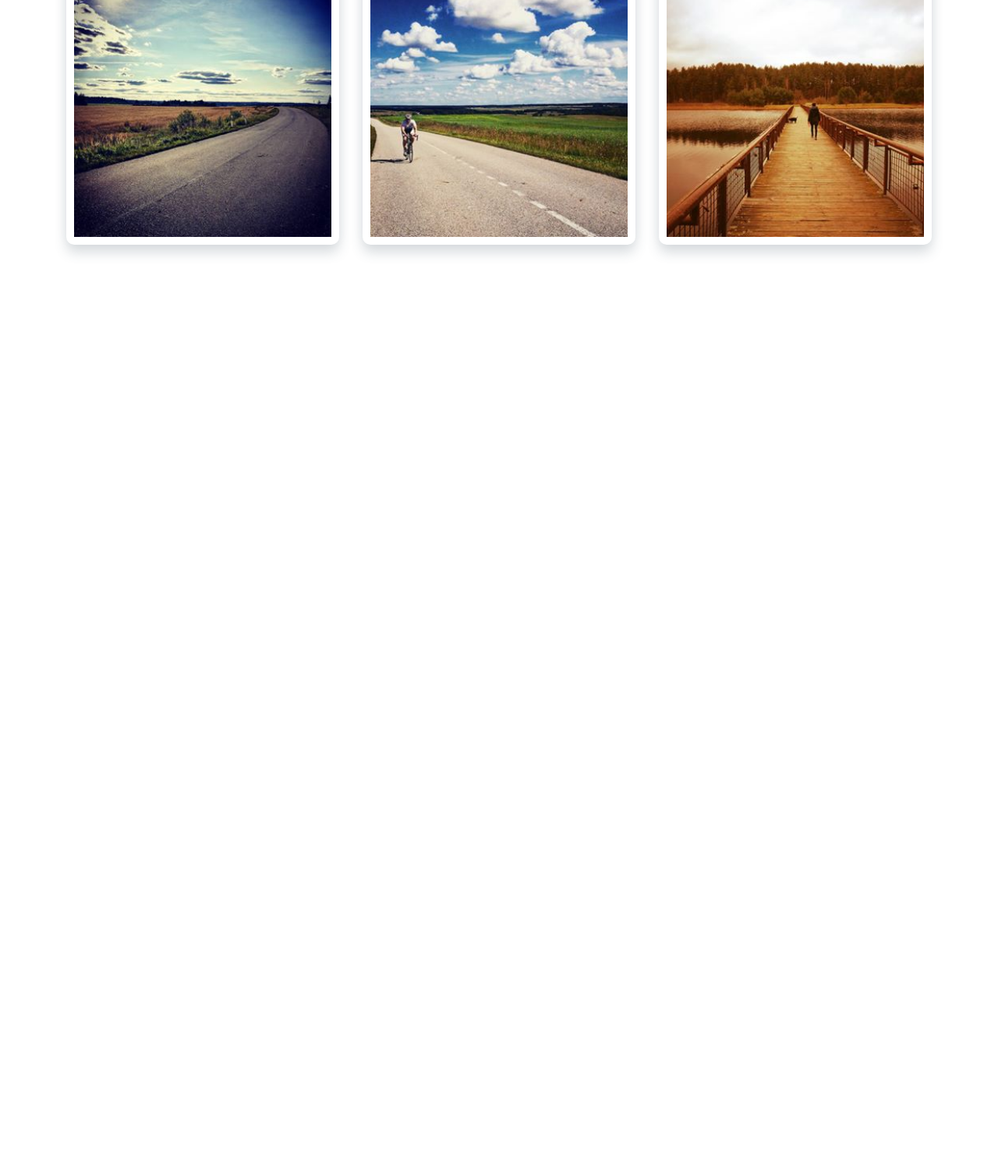
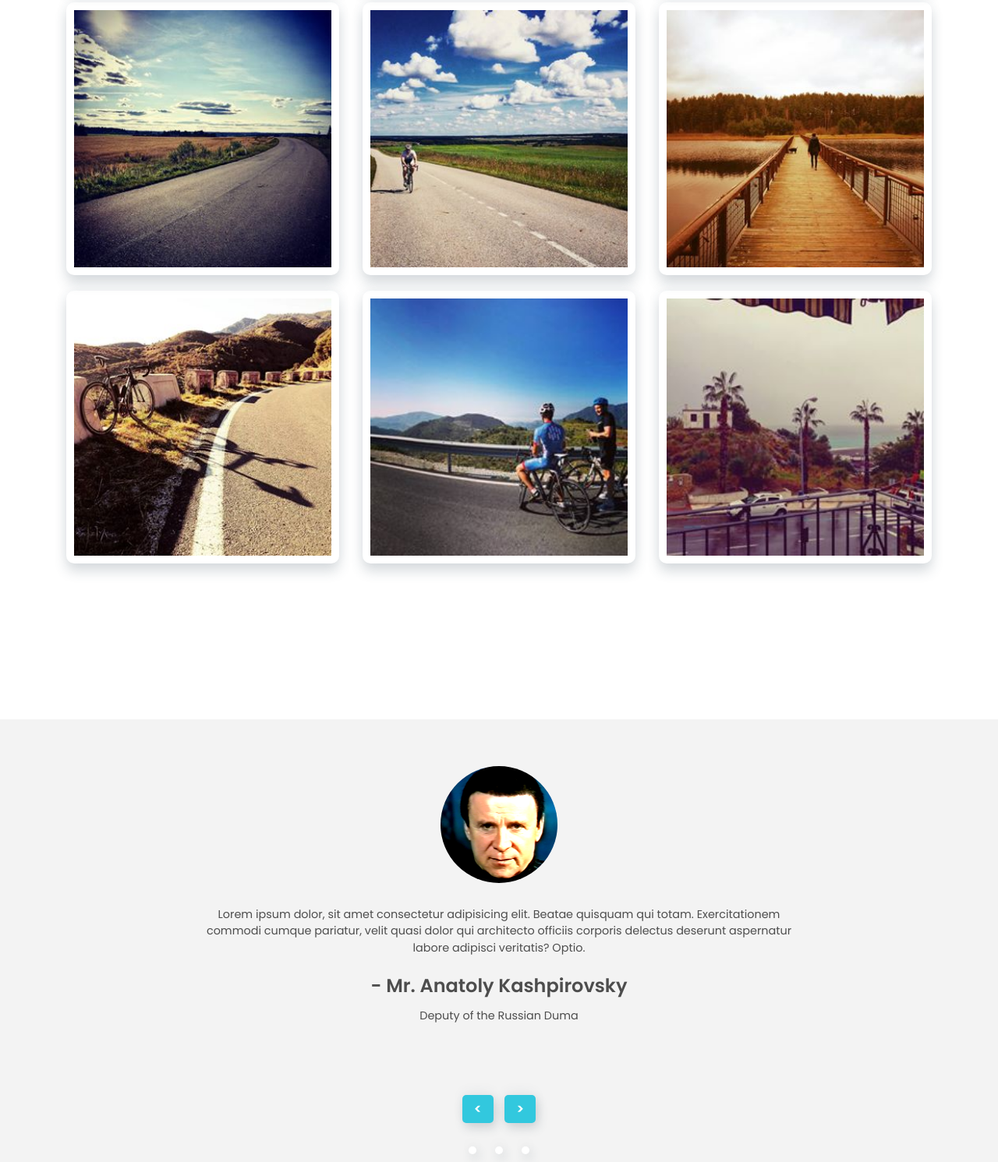
Before and after one commit to aistis/portfolio, a plain HTML site: page index.html in a window 1280 px wide. Shown: the part 4777-6268 px from the top of the page at 78% size. Before the commit the page ends 5291 px from the top, so only its background shows below. Drawn offline with nearby package versions, Linux system fonts and the light colour scheme.

Commit message:
6th day
- Portfolio section
- Draft of tetimonials

```diff
--- a/css/main.css
+++ b/css/main.css
@@ -170,6 +170,8 @@ header i   {
 header.scroll   {
     background-color: white;
 
+    box-shadow:  rgba(0,184,224,0.4) 3px -12px 66px,
+                 rgba(0,184,224,0.05) 0 -5px 36px;
 }
     header.scroll a   {
         color: #3f3f3f;
@@ -434,7 +436,7 @@ header a:hover {
 
     #display-portfolio .box>.dim-visible {
         visibility: visible;
-        padding: 10px;
+        padding: 20px;
         position: absolute;
         height: calc(100% - 20px);
         width: calc(100% - 20px);
@@ -444,6 +446,15 @@ header a:hover {
     #display-portfolio .box {
         position: relative;
     }
+
+        #display-portfolio > div > .singular {
+            animation: 5s linear shrink;
+        }
+        @keyframes shrink {
+            0% {width: 100%; height: 100%;}
+            100% {width: 50px; height: 50px;}
+        }
+
     #display-portfolio img {
         width: 100%;
     }
@@ -467,6 +478,77 @@ header a:hover {
         border-radius: 20px;
 
     }
+/**********************************************
+******************TESTIMONIALS*****************
+***********************************************/
+#testimonials {
+     background-color: rgb(243, 243, 243);
+ }
+
+#testimonials .img {
+    width: 150px;
+    height: 150px;
+    border-radius: 75px;
+    background-image: url(../assets/kaspirovskij.jpg);
+    background-size: cover;
+    background-position: center;
+    filter: contrast(2);
+    margin-left: calc(50% - 75px);
+    margin-bottom: 30px;
+}
+
+#testimonials p {
+    margin: 10px 0;
+    color: #4d4d4d;
+}
+    #testimonials p:nth-child(3) {
+        font-size: 1.5em;
+        font-weight: 600;
+        margin-top: 20px;
+    }
+
+.testimonial {
+    padding: 60px 20%;
+    text-align: center;
+}
+
+.controls {
+    text-align: center;
+}
+
+.arrow {
+    padding: 20px 0;
+}
+
+.arrow > div {
+    text-align: center;
+    padding: 5px 5px;
+    margin: 0 5px;
+    width: 40px;
+    background-color: #32c8de;
+    display: inline-block;
+    border-radius: 5px;
+    font-size: 1.1em;
+    font-weight: 600;
+    text-transform: uppercase;
+    text-decoration: none;
+    color: white;
+    box-shadow: rgba(58,78,95,0.2) 3px 6px 13px, rgba(58,78,95,0.05) 0 -5px 15px;
+}
+    .arrow > div:hover {
+        cursor: pointer;
+    }
+
+.crumb {
+    width: 10px;
+    height: 10px;
+    border-radius: 5px;
+    background-color: white;
+    margin: 10px;
+    display: inline-block;
+    box-shadow: rgba(58,78,95,0.2) 3px 6px 13px, rgba(58,78,95,0.05) 0 -5px 15px;
+}
+
 
 /**********************************************
 **********************BLOG*********************
--- a/index.html
+++ b/index.html
@@ -159,14 +159,45 @@
                         </div>
                     </div>
                     <div id="display-portfolio" class="row">
-                        <!-- buildFiltters goes here -->
+                        <!-- buildProjects goes here -->
                     </div>
                 </div>
             </div>
         </section>
     <!-- Portfolio section ends -->
 
-    <!-- Blog begisn -->
+    <!-- Testimonials begins -->
+    <section id="testimonials">
+        <div class="swiper">
+            <div class="sheet">
+                <!-- <div class="contaiter">
+                    <div class="col-12"> -->
+                        <div class="testimonial">
+                            <div class="img"></div>
+                            <p>Lorem ipsum dolor, sit amet consectetur adipisicing elit. Beatae quisquam qui totam. Exercitationem commodi cumque pariatur, velit quasi dolor qui architecto officiis corporis delectus deserunt aspernatur labore adipisci veritatis? Optio.</p>
+                            <p>- Mr. Anatoly Kashpirovsky</p>
+                            <p>Deputy of the Russian Duma</p>
+                        </div>
+
+                    <!-- </div>
+                </div> -->
+            </div>
+            <div class="controls">
+                <div class="arrow">
+                    <div data-action="left"><</div>
+                    <div data-action="right">></div>
+                </div>
+                <div class="position">
+                    <div class="crumb"></div>
+                    <div class="crumb"></div>
+                    <div class="crumb"></div>
+                </div>
+            </div>
+        </div>
+    </section>
+    <!-- Testimonials ends -->
+
+    <!-- Blog begins -->
     <section id="blog"></section>
     <!-- Blog ends -->
 
--- a/js/actions.js
+++ b/js/actions.js
@@ -6,7 +6,8 @@ $(document).ready(function (){
     buildServices(services);
     buildEducation(education);
     buildWork(work);
-    buildProjects();
+    buildFilter(projects);
+    buildProjects(projects);
     $('a').click(function() {
         $('#navbarSupportedContent > ul > li > a').removeClass('active');
         // pasirasyti if'a kuris patikrintu ar as nespaudziu and logotipo ir jei spaudziu, akd uzsetintu pradiniam linkui ACTIVE
@@ -18,13 +19,17 @@ $(document).ready(function (){
             $(this).addClass(`hot`)
             $(this).children('div').toggleClass(`dim-hidden dim-visible`)
             $(this).children('img').addClass(`dim-30`)
-        }
-    );
+    });
     $('#display-portfolio .box').mouseleave(
         function () {
             $(this).removeClass(`hot`)
             $(this).addClass(`cold`)
             $(this).children('img').removeClass(`dim-30`)
+    });
+    $(`#portfolio-filter > div > ul > li`).click(function (e) {
+        e.preventDefault();
+        var tag = ($(this).attr(`data-tag`))
+        filterProjects(tag, projects)
     });
 });
 
@@ -35,12 +40,4 @@ $(window).scroll(function() {
     if ($(this).scrollTop() < 50) {
         initialNavigation();
     }
-    // $('#display-portfolio>.box').hover(
-
-    //         $('#display-portfolio>.box>.dim').toggleClass(`dim-hidden`, `dim-visible`)
-
-    //     // function () {
-    //     //     $('#display-portfolio>.box>.dim').css(`visibility`, `hidden`);
-    //     // }
-    // );
 });
--- a/js/data.js
+++ b/js/data.js
@@ -39,16 +39,16 @@ var work = {
 }
 
 var projects = {
-    1:  {tag: 'illustration',     img: 'assets/projects/1.jpg'},
-    2:  {tag: 'photoshop',        img: 'assets/projects/2.jpg'},
-    3:  {tag: 'photoshop',        img: 'assets/projects/3.jpg'},
-    4:  {tag: 'illustration',     img: 'assets/projects/4.jpg'},
-    5:  {tag: 'photoshop',        img: 'assets/projects/5.jpg'},
-    6:  {tag: 'illustration',     img: 'assets/projects/6.jpg'},
-    7:  {tag: 'website',          img: 'assets/projects/7.jpg'},
-    8:  {tag: 'website',          img: 'assets/projects/8.jpg'},
-    9:  {tag: 'app',              img: 'assets/projects/9.jpg'},
-    // 10:  {tag: 'website',          img: 'assets/projects/7.jpg'},
-    // 11:  {tag: 'website',          img: 'assets/projects/8.jpg'},
-    // 12:  {tag: 'app',              img: 'assets/projects/9.jpg'},
+    1:      {tag: 'illustration',     img: 'assets/projects/1.jpg'},
+    2:      {tag: 'photoshop',        img: 'assets/projects/2.jpg'},
+    3:      {tag: 'photoshop',        img: 'assets/projects/3.jpg'},
+    4:      {tag: 'illustration',     img: 'assets/projects/4.jpg'},
+    5:      {tag: 'photoshop',        img: 'assets/projects/5.jpg'},
+    6:      {tag: 'illustration',     img: 'assets/projects/6.jpg'},
+    7:      {tag: 'website',          img: 'assets/projects/7.jpg'},
+    8:      {tag: 'website',          img: 'assets/projects/8.jpg'},
+    9:      {tag: 'app',              img: 'assets/projects/9.jpg'},
+    10:     {tag: 'pms',              img: 'assets/projects/10.jpg'},
+    11:     {tag: 'cms',              img: 'assets/projects/11.jpg'},
+    12:     {tag: 'cms',              img: 'assets/projects/12.jpg'},
 }
--- a/js/functions.js
+++ b/js/functions.js
@@ -72,34 +72,32 @@ function buildFilter(projects) {
         tags.push(t)
     }
     tags.forEach(i => {
-        $('#portfolio-filter>div>ul').append('<li>'+i+'</li>')
+        $('#portfolio-filter>div>ul').append('<li data-tag='+i+'>'+i+'</li>')
     });
-    console.log(tags)
-    return
 }
 
 function filterProjects(t, projects) {
     for (var i in projects) {
+        if ( t === "" ) {
+            return
+        }
         if ( (projects[i]).tag === t ) {
-            // console.log('Tag inside ittertation: '+(projects[i]).tag)
-            // console.log('Tag we\'re looking for: '+t)
-            console.log('Data to store: '+(projects[i]).img)
-            console.log('Data to store: '+(projects[i]).tag)
+            $(`#display-portfolio > div`).hide();
+            $(`#display-portfolio > div[data-tag="`+t+`"]`).show();
         }
         if ( t === "all" ) {
-            var html = '<div class="col-md-4 col-12"><div class="box"><div class="dim-hidden"><h4>'+(projects[i]).tag+' work</h4><div class="tag">'+(projects[i]).tag+'</div></div><img src="'+(projects[i]).img+'" alt="'+(projects[i]).tag+'"></div></div>'
+            $(`#display-portfolio > div`).show();
+        }
+    }
+}
+
+function buildProjects(projects) {
+    for (var i in projects) {
+        if (projects.hasOwnProperty(i)) {
+            var html = '<div class="col-lg-4 col-md-6 col-12" data-tag='+(projects[i]).tag+'><div class="box"><div class="dim-hidden"><h4>'+(projects[i]).tag+' work</h4><div class="tag">'+(projects[i]).tag+'</div></div><img src="'+(projects[i]).img+'" alt="'+(projects[i]).tag+'"></div></div>'
             $('#display-portfolio').append(html);
-            console.log(html)
-
-            // console.log('Data to store: '+(projects[i]).img)
-            // console.log('Data to store: '+(projects[i]).tag)
         }
-
-        // '<div class="box"><div class="dim-hidden"><h4>'+projects[i]).tag+' work</h4><div class="tag">'+projects[i]).tag+'</div></div><img src="'+projects[i]).img+'" alt="'+projects[i]).tag+'"></div>'
-}}
-
-function buildProjects() {
-    filterProjects("all", projects)
+    }
 }
 
 
```
Also changed, not shown: assets/kaspirovskij.jpg (added), assets/projects/10.jpg (added), assets/projects/11.jpg (added), assets/projects/12.jpg (added).
